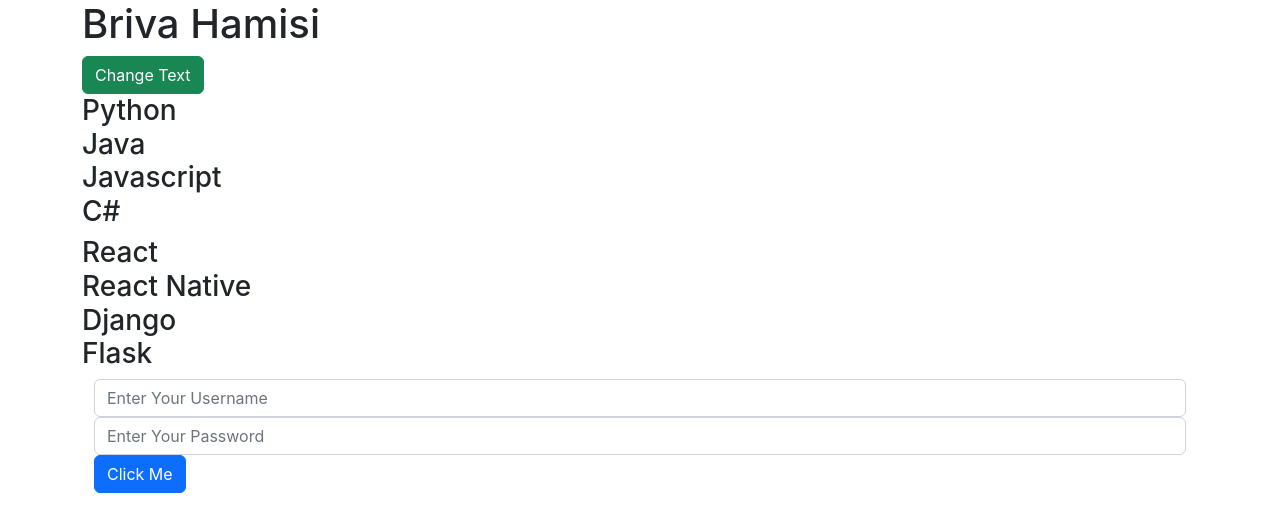
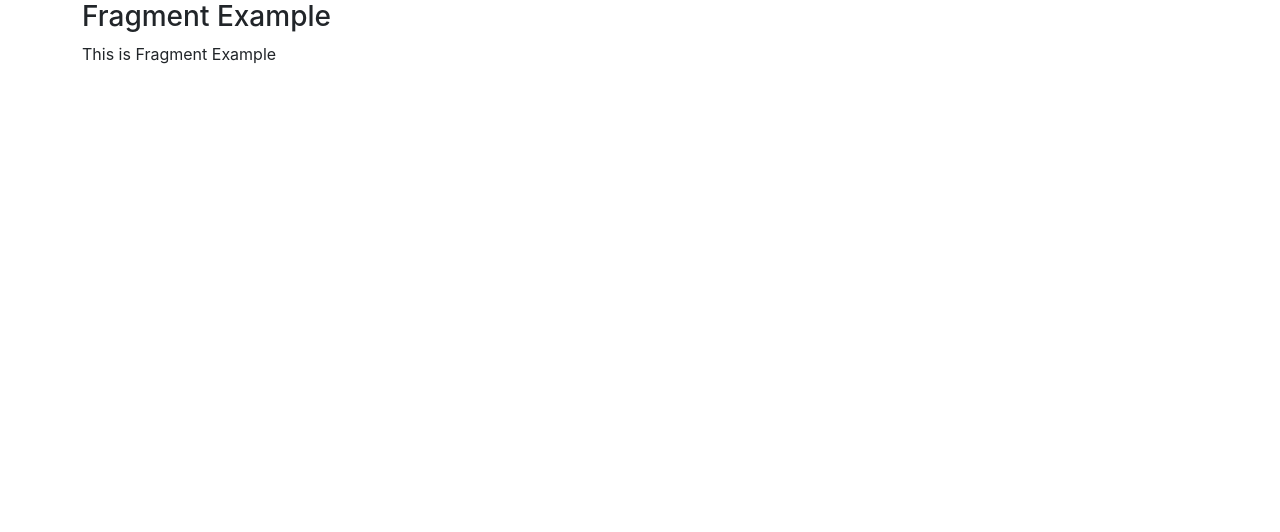
Before and after one commit to BrivaHamisi/my-app, a React (Create React App) app: page / in a window 1280 px wide. Shown: the top 532 px of the page. Built offline with nearby package versions, Linux system fonts and the light colour scheme; the HTML template or start-up script is replaced by a standard one.

Commit message:
React Fagments

```diff
--- a/src/App.js
+++ b/src/App.js
@@ -7,6 +7,7 @@ import Name from './components/Name'
 import Example from './components/Example'
 import Example2 from './components/Example2'
 import Form  from './components/Form';
+import MyFragment from './components/MyFragment';
 
 function App() {
   function clicked(){
@@ -15,10 +16,11 @@ function App() {
 
   return (
     <div className='container'>
-      <Name/>
+      {/* <Name/>
       <Example names={['Python', 'Java', 'Javascript','C#']} />
       <Example2 names={['React', 'React Native', 'Django','Flask']} />
-      <Form/>
+      <Form/> */}
+       <MyFragment/>
     </div>
   );
 }
--- a/src/components/Form.js
+++ b/src/components/Form.js
@@ -7,7 +7,13 @@ class Form extends Component {
       this.state = {
          username: '',
          password: '',
+         posts:[]
       }
+    }
+    componentDidMount(){
+        fetch('https://spoonacular-recipe-food-nutrition-v1.p.rapidapi.com/recipes/complexSearch')
+        .then(response => response.json)
+        .then(data => this.setState({posts:data}))
     }
 
     usernameHandler = (event) => {
@@ -22,11 +28,17 @@ class Form extends Component {
         })
     }
   render() {
+    const {posts} = 'container'
     return (
       <div className='container'>
         <input type='text' value={this.state.username} placeholder = "Enter Your Username" className='form-control'onChange={this.usernameHandler}/>
         <input type='password' value={this.state.password} placeholder = "Enter Your Password" className='form-control' onChange={this.passwordHandler}/>
         <button className='btn btn-primary'>Click Me</button>
+
+        {/* {posts.map(post =>
+            <h2 key={post.id}>{post.title}</h2>
+
+            )} */}
       </div>
     )
   }
--- /dev/null
+++ b/src/components/MyFragment.js
@@ -0,0 +1,12 @@
+import React from 'react'
+
+function MyFragment() {
+  return (
+    <React.Fragment>
+        <h3> Fragment Example</h3>
+        <p>This is Fragment Example</p>
+    </React.Fragment>
+  )
+}
+
+export default MyFragment
```
